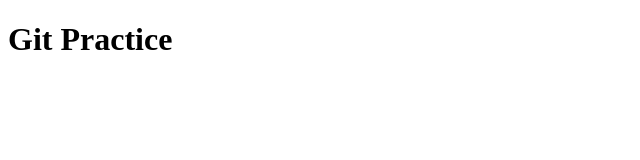
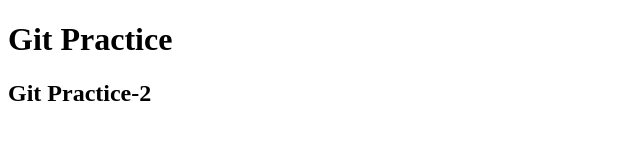
Before and after one commit to zahidjavaid/initial-repository, a plain HTML site: page index.html in a window 1280 px wide. Shown: the whole page, without its empty margins (0-640 px from the left). Drawn offline with Linux system fonts and the light colour scheme.

Commit message:
Update index.html

```diff
--- a/index.html
+++ b/index.html
@@ -5,6 +5,7 @@
 </head>
 <body>
 	<h1>Git Practice</h1>
+	<h2>Git Practice-2</h2>
 
 </body>
 </html>
```
